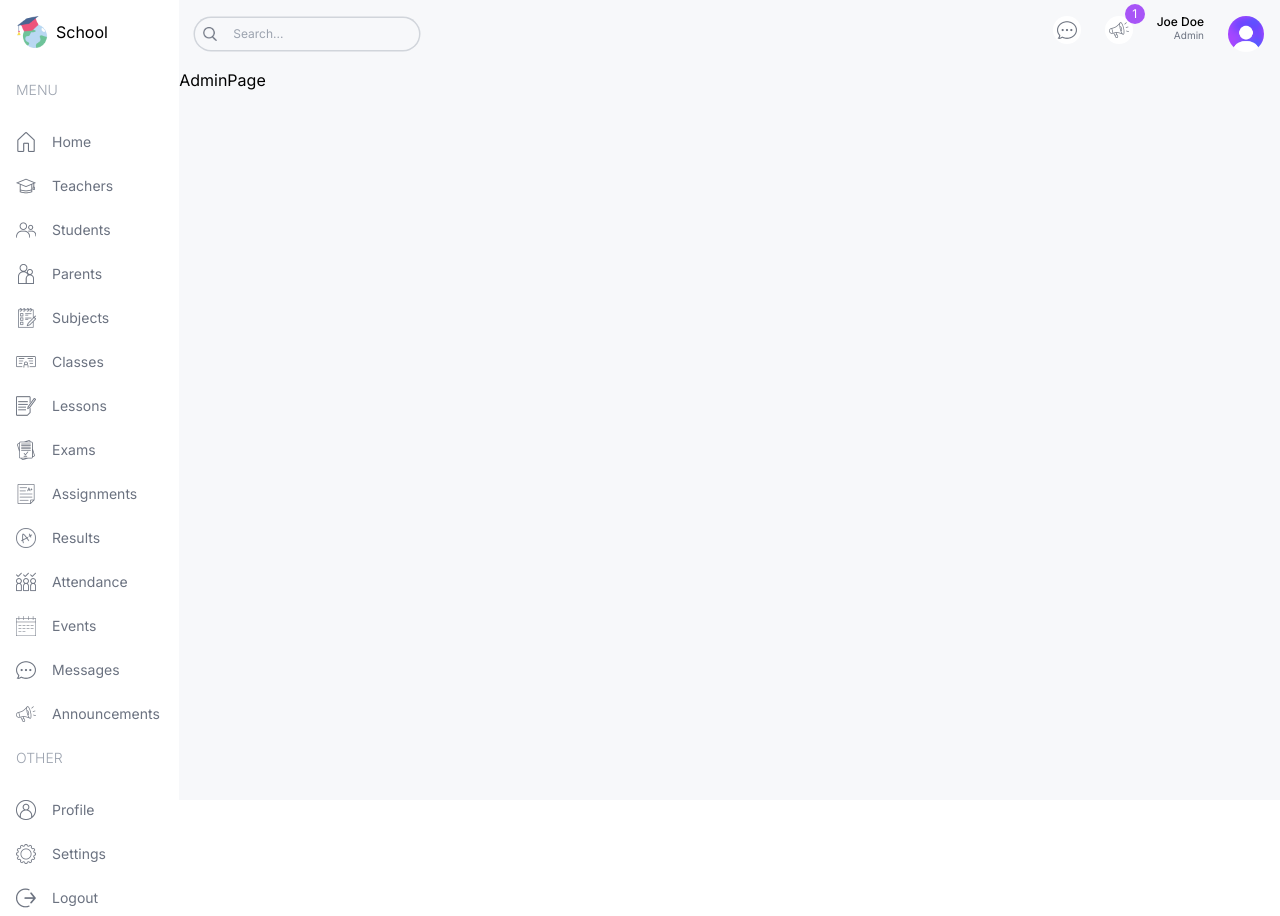
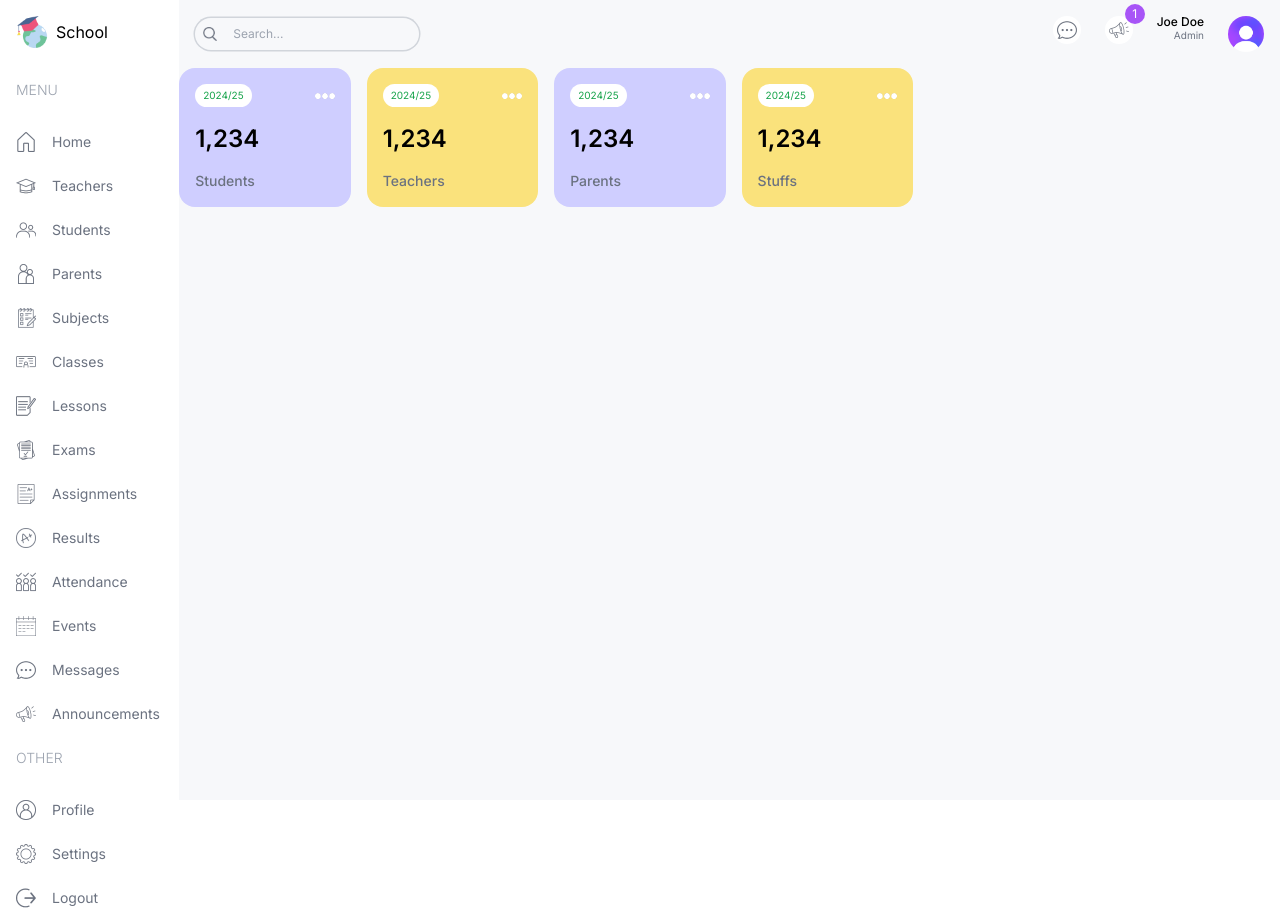
Before and after one commit to brovnie/school-dashboard, a Next.js app: page /admin in a window 1280 px wide. Built offline with nearby package versions, Linux system fonts and the light colour scheme.

Commit message:
Added User Cards for admin

```diff
--- a/src/app/(dashboard)/admin/page.tsx
+++ b/src/app/(dashboard)/admin/page.tsx
@@ -1,8 +1,22 @@
+import UserCard from '@/components/UserCard'
 import React from 'react'
 
 function AdminPage() {
   return (
-    <div>AdminPage</div>
+    <div className="flex p4 flex-col md:flex-row">
+      <div className="w-full lg:w-2/3">
+      {/*User Cards */}
+        <div className="flex gap-4 justify-between flex-wrap">
+          <UserCard type="student"/>
+          <UserCard type="teacher"/>
+          <UserCard type="parent"/>
+          <UserCard type="stuff"/>
+        </div>
+
+      </div>
+      <div className="w-full lg:w-1/3">
+      </div>
+    </div>
   )
 }
 
--- /dev/null
+++ b/src/components/UserCard.tsx
@@ -0,0 +1,19 @@
+import Image from 'next/image'
+import React from 'react'
+
+const UserCard = ({type}: {type:string}) => {
+  return (
+    <div className="rounded-2xl odd:bg-customPurple even:bg-customYellow p-4 flex-1 min-w-[130px]">
+        <div className="flex justify-between items-center">
+            <span className='text-[10px] bg-white px-2 py-1 rounded-full text-green-600'>
+                2024/25
+            </span>
+            <Image src="/more.png" alt="" width={20} height={20} />
+        </div>
+        <h1 className="text-2xl font-semibold my-4">1,234</h1>
+        <h2 className="capitalize text-sm font-medium text-gray-500">{type}s</h2>
+    </div>
+  )
+}
+
+export default UserCard
--- a/tailwind.config.ts
+++ b/tailwind.config.ts
@@ -13,6 +13,14 @@
         "gradient-conic":
           "conic-gradient(from 180deg at 50% 50%, var(--tw-gradient-stops))",
       },
+      colors: {
+        "sky": "#C3EBFA",
+        "skyLight": "#EDF9FD",
+        "customPurple": "#CFCEFF",
+        "purpleLight": "#F1F0FF",
+        "customYellow": "#FAE27C",
+        "yellowLight": "FEFCE8"
+      }
     },
   },
   plugins: [],
```
